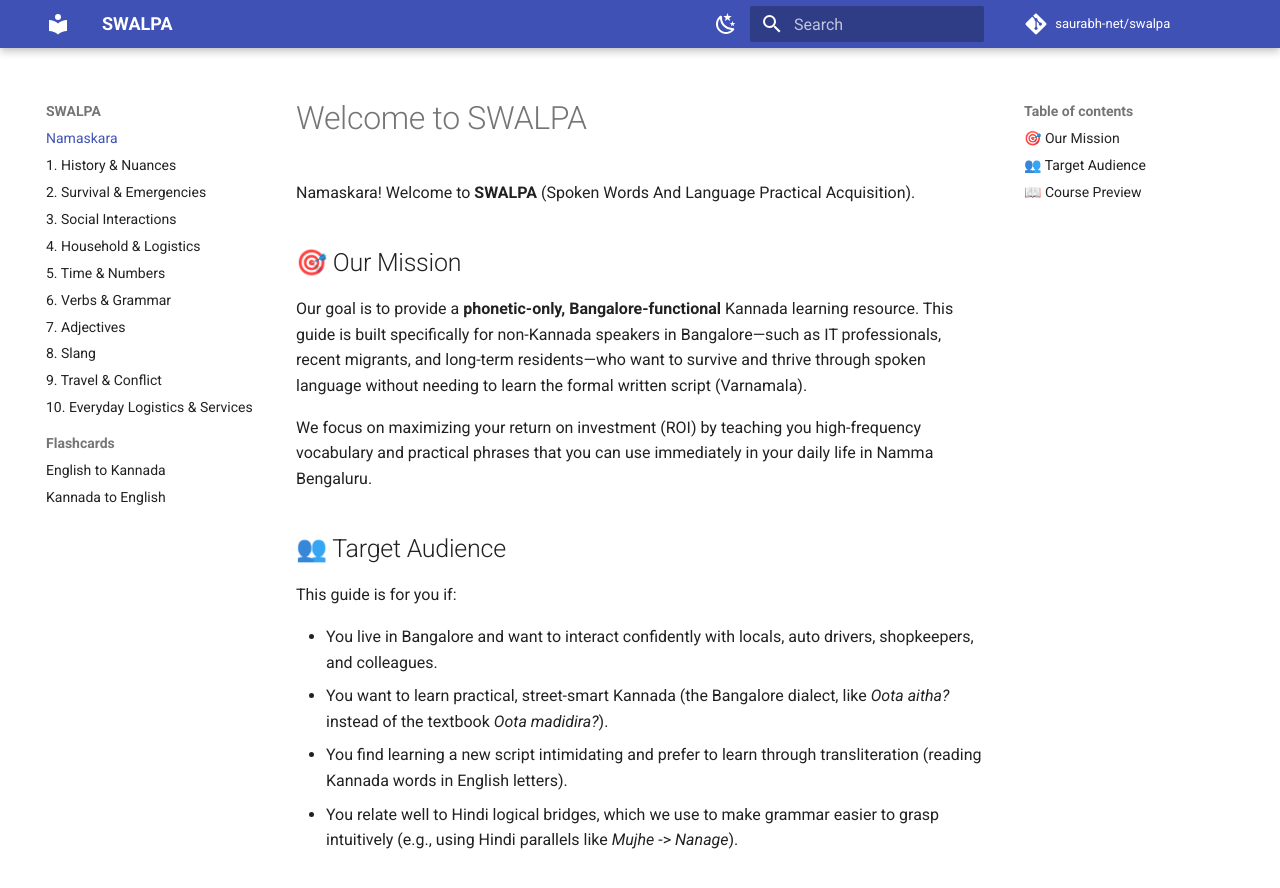
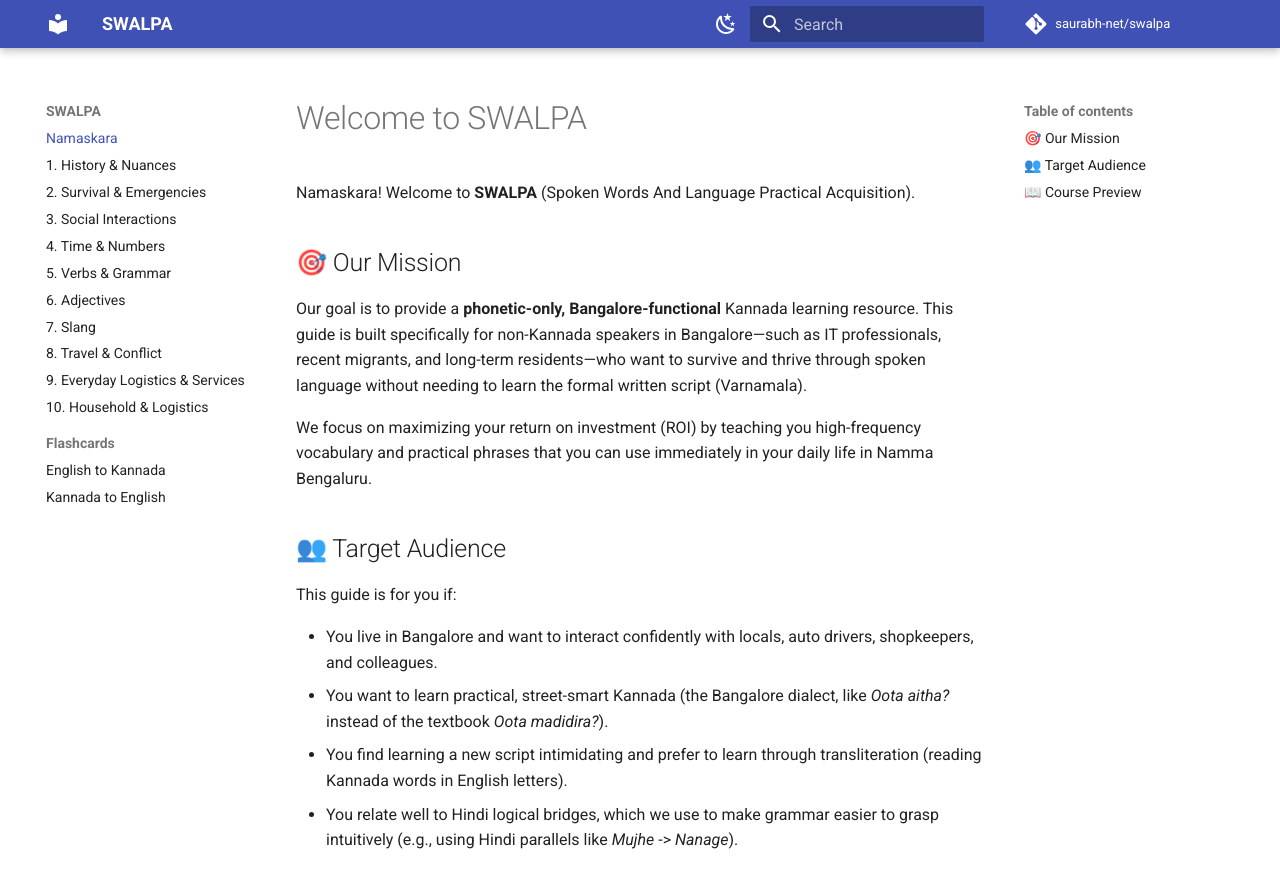
Before and after one commit to saurabh-net/swalpa, an MkDocs documentation site: the page built from docs/index.md, in a window 1280 px wide and 900 px high. Shown: the top 888 px of the window. Built offline with MkDocs 1.6.1 and Material for MkDocs 9.7.7, drawn with Linux system fonts in a browser that asks for light colours; comment, search, counter and statistics services are not loaded.

```diff
--- a/mkdocs.yml
+++ b/mkdocs.yml
@@ -46,13 +46,13 @@ nav:
   - 1. History & Nuances: 01_history_and_nuances.md
   - 2. Survival & Emergencies: 02_survival_and_emergencies.md
   - 3. Social Interactions: 03_social_interactions.md
-  - 4. Household & Logistics: 04_household_and_logistics.md
-  - 5. Time & Numbers: 05_time_and_numbers.md
-  - 6. Verbs & Grammar: 06_verbs_and_grammar.md
-  - 7. Adjectives: 07_adjectives.md
-  - 8. Slang: 08_slang.md
-  - 9. Travel & Conflict: 09_travel_and_conflict.md
-  - 10. Everyday Logistics & Services: 10_everyday_logistics_and_services.md
+  - 4. Time & Numbers: 05_time_and_numbers.md
+  - 5. Verbs & Grammar: 06_verbs_and_grammar.md
+  - 6. Adjectives: 07_adjectives.md
+  - 7. Slang: 08_slang.md
+  - 8. Travel & Conflict: 09_travel_and_conflict.md
+  - 9. Everyday Logistics & Services: 10_everyday_logistics_and_services.md
+  - 10. Household & Logistics: 04_household_and_logistics.md
   - Flashcards:
       - English to Kannada: 11_flashcards_en_kn.md
       - Kannada to English: 11_flashcards_kn_en.md
```
